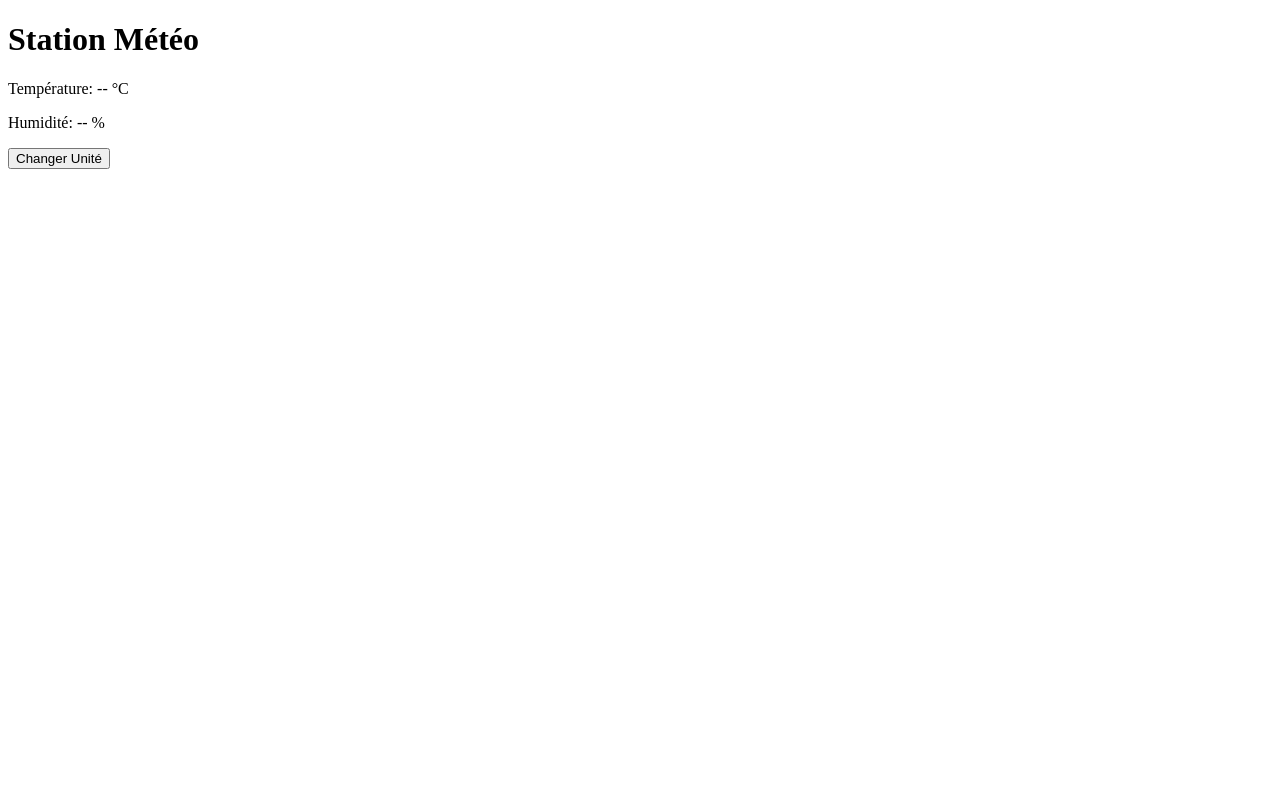
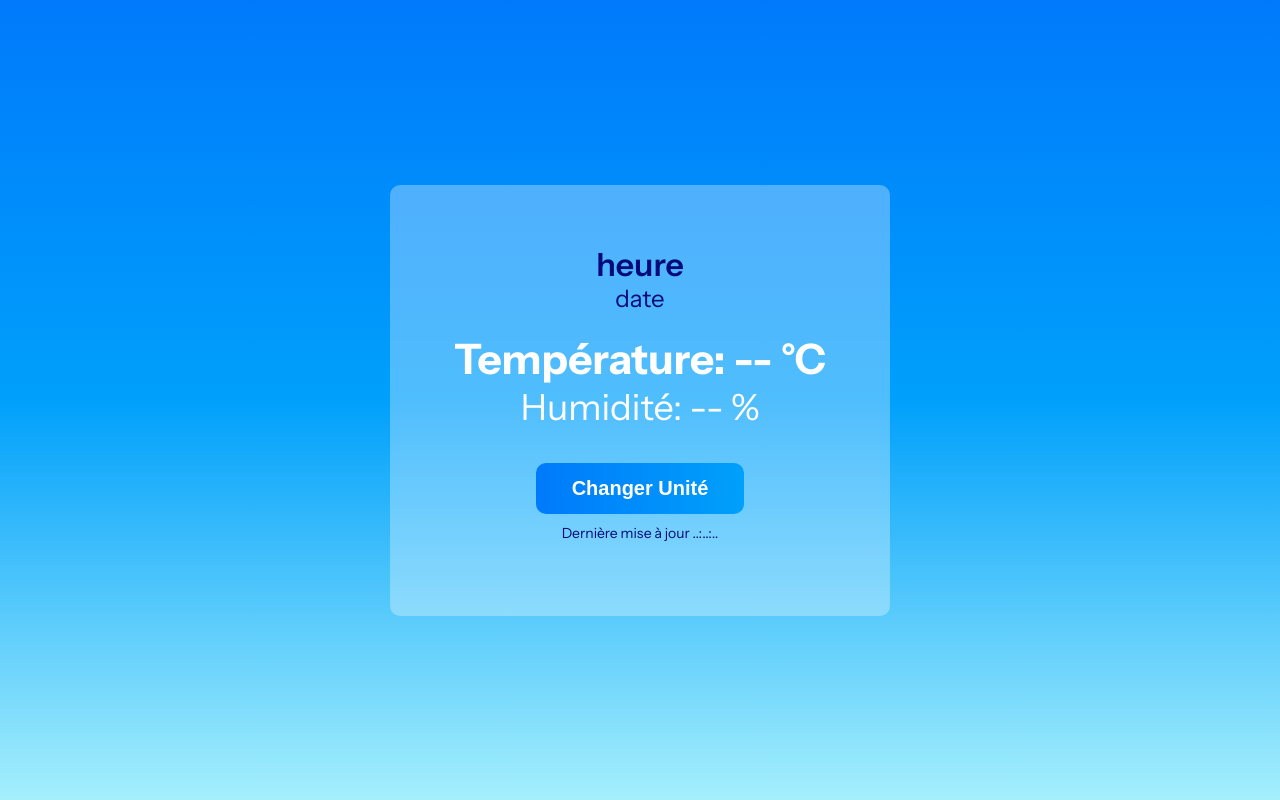
Before and after one commit to yelineeee/StationMeteo, a plain HTML site: page frontend/index.html in a window 1280 px wide. Drawn offline with Linux system fonts and the light colour scheme.

Commit message:
[FRONT] light

```diff
--- a/frontend/index.html
+++ b/frontend/index.html
@@ -3,16 +3,26 @@
   <head>
     <meta charset="UTF-8">
     <meta name="viewport" content="width=device-width, initial-scale=1.0">
+    <link rel="stylesheet" href="style.css" />
+    <link rel="preconnect" href="https://fonts.googleapis.com">
+    <link rel="preconnect" href="https://fonts.gstatic.com" crossorigin>
+    <link href="https://fonts.googleapis.com/css2?family=Instrument+Sans:ital,wght@0,400..700;1,400..700&family=Josefin+Sans:ital,wght@0,100..700;1,100..700&display=swap" rel="stylesheet">
     <title>Station Météo</title>
   </head>
   <body>
-    <h1>Station Météo</h1>
+    <!-- <h1>Station Météo</h1> -->
+    <div class="meteo-container">
+        <h3>heure</h3>
+        <h4>date</h4>
         <div>
-        <p>Température: <span id="temperature">--</span> °C</p>
-        <p>Humidité: <span id="humidity">--</span> %</p>
+            <h1>Température: <span id="temperature">--</span> °C</h1>
+            <h2>Humidité: <span id="humidity">--</span> %</h2>
         </div>
         <div>
             <button id="switch">Changer Unité</button>
         </div>
+        <p>Dernière mise à jour <span id="dateMaJ"> ..:..:..</span></p>
+        </div>
+    </div>
   </body>
 </html>
--- /dev/null
+++ b/frontend/style.css
@@ -0,0 +1,88 @@
+:root {
+  --blue900: #000a7a;
+  --blue800: #005fa3;
+  --blue700: #007afb;
+  --blue600: #00a0fb;
+  --blue500: #a5effc;
+  --white0: rgba(255, 255, 255, 0.308);
+  --white: #ffffff;
+}
+html,
+body {
+  height: 100%;
+}
+body {
+  margin: 0;
+  background: linear-gradient(
+    to bottom,
+    var(--blue700) 0%,
+    var(--blue600) 50%,
+    var(--blue500) 100%
+  );
+  display: flex;
+  flex-direction: column;
+  justify-content: center;
+  font-family: "Instrument Sans", sans-serif;
+  font-style: normal;
+}
+.meteo-container {
+  margin-inline: auto;
+  margin-block: 0;
+  text-align: center;
+  display: flex;
+  flex-direction: column;
+  justify-content: center;
+  background-color: var(--white0);
+  border-radius: 10px;
+  width: 380px;
+  height: auto;
+  color: var(--white);
+  padding: 60px;
+}
+h1 {
+  font-weight: 700;
+  font-size: 42px;
+  margin: 0;
+  color: var(--white);
+}
+h2 {
+  font-weight: 400;
+  font-size: 36px;
+  margin: 0 0 10px 0;
+  color: var(--white);
+}
+h3 {
+  font-weight: 600;
+  font-size: 32px;
+  margin: 0;
+  color: var(--blue900);
+}
+h4 {
+  font-weight: 400;
+  font-size: 24px;
+  margin: 0 0 20px 0;
+  color: var(--blue900);
+}
+#switch {
+  background: linear-gradient(
+    90deg,
+    var(--blue700) 0%,
+    var(--blue600) 100%
+  );
+  color: var(--white);
+  border: none;
+  border-radius: 10px;
+  padding: 14px 36px;
+  font-size: 20px;
+  font-weight: 600;
+  margin-top: 24px;
+}
+#switch:hover {
+  background: linear-gradient(90deg, var(--blue800) 0%, var(--blue700) 100%);
+  transform: translateY(-2px) scale(1.04);
+}
+p {
+  margin-top: 10px;
+  font-size: 14px;
+  color: var(--blue900);
+}
```
Lines whose indentation alone changed are shown as unchanged.
